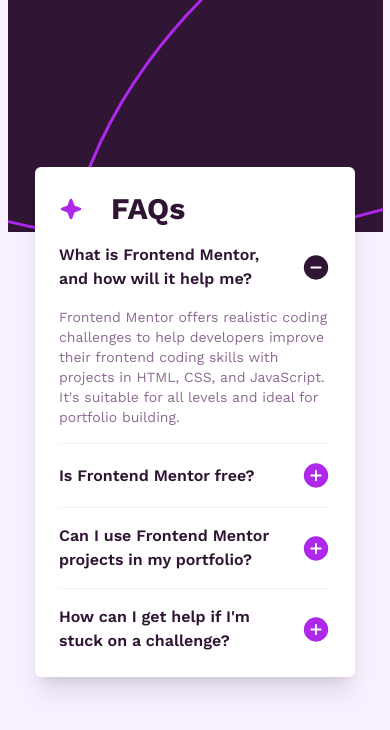
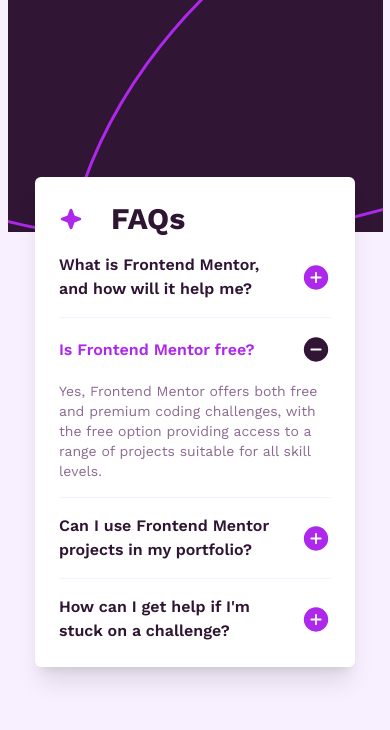
Before and after one commit to Adamskiee/accessible-faq-accordion, a website: page index.html in a window 390 px wide. Both pictures are taken after a click on the button "Is Frontend Mentor free?". Drawn offline with Linux system fonts and the light colour scheme.

Commit message:
mobile design, accessibility, and functionality

```diff
--- a/index.html
+++ b/index.html
@@ -16,38 +16,38 @@
       <img src="./build/images/icon-star.svg" alt="">
       <h1>FAQs</h1>
     </header>
-    <section class="content">
-      <article class="article" aria-expanded="false">
-        <button type="button" aria-pressed="false" class="question-btn">
+    <section class="content" id="content">
+      <article class="article">
+        <button type="button" aria-expanded="true" class="question-btn">
           <h2 class="question">What is Frontend Mentor, and how will it help me?</h2>
-          <img src="./build/images/icon-minus.svg" class="icon" alt="">
-          <img src="./build/images/icon-plus.svg" class="icon hidden" alt="">
+          <img src="./build/images/icon-minus.svg" class="icon minus-icon" alt="">
+          <img src="./build/images/icon-plus.svg" class="icon hidden plus-icon" alt="">
         </button>
-        <p class="answer" aria-live="polite">Frontend Mentor offers realistic coding challenges to help developers improve their frontend coding skills with projects in HTML, CSS, and JavaScript. It's suitable for all levels and ideal for portfolio building.</p>
+        <p class="answer" role="region">Frontend Mentor offers realistic coding challenges to help developers improve their frontend coding skills with projects in HTML, CSS, and JavaScript. It's suitable for all levels and ideal for portfolio building.</p>
       </article>
-      <article class="article" aria-expanded="true">
-        <button type="button" aria-pressed="false" class="question-btn">
+      <article class="article">
+        <button type="button" aria-expanded="false" class="question-btn">
           <h2 class="question">Is Frontend Mentor free?</h2>
-          <img src="./build/images/icon-minus.svg" class="icon hidden" alt="">
-          <img src="./build/images/icon-plus.svg" class="icon" alt="">
+          <img src="./build/images/icon-minus.svg" class="icon minus-icon hidden" alt="">
+          <img src="./build/images/icon-plus.svg" class="icon plus-icon" alt="">
         </button>
-        <p class="answer hidden" aria-live="polite">Yes, Frontend Mentor offers both free and premium coding challenges, with the free option providing access to a range of projects suitable for all skill levels.</p>
+        <p class="answer hidden" role="region">Yes, Frontend Mentor offers both free and premium coding challenges, with the free option providing access to a range of projects suitable for all skill levels.</p>
       </article>
-      <article class="article" aria-expanded="false">
-        <button type="button" aria-pressed="true" class="question-btn">
+      <article class="article">
+        <button type="button" aria-expanded="false" class="question-btn">
           <h2 class="question">Can I use Frontend Mentor projects in my portfolio?</h2>
-          <img src="./build/images/icon-minus.svg" class="icon hidden" alt="">
-          <img src="./build/images/icon-plus.svg" class="icon" alt="">
+          <img src="./build/images/icon-minus.svg" class="icon minus-icon hidden" alt="">
+          <img src="./build/images/icon-plus.svg" class="icon plus-icon" alt="">
         </button>
-        <p class="answer hidden" aria-live="polite">Yes, you can use projects completed on Frontend Mentor in your portfolio. It's an excellent way to showcase your skills to potential employers!</p>
+        <p class="answer hidden" role="region">Yes, you can use projects completed on Frontend Mentor in your portfolio. It's an excellent way to showcase your skills to potential employers!</p>
       </article>
-      <article class="article" aria-expanded="false">
-        <button type="button" aria-pressed="false" class="question-btn">
+      <article class="article">
+        <button type="button" aria-expanded="false" class="question-btn">
           <h2 class="question">How can I get help if I'm stuck on a challenge?</h2>
-          <img src="./build/images/icon-minus.svg" class="icon hidden" alt="">
-          <img src="./build/images/icon-plus.svg" class="icon" alt="">
+          <img src="./build/images/icon-minus.svg" class="icon minus-icon hidden" alt="">
+          <img src="./build/images/icon-plus.svg" class="icon plus-icon" alt="">
         </button>
-        <p class="answer hidden" aria-live="polite">The best place to get help is inside Frontend Mentor's Discord community. There's a help channel where you can ask questions and seek support from other community members.</p>
+        <p class="answer hidden" role="region">The best place to get help is inside Frontend Mentor's Discord community. There's a help channel where you can ask questions and seek support from other community members.</p>
       </article>
     </section>
   </main>
--- a/src/css/input.css
+++ b/src/css/input.css
@@ -49,17 +49,27 @@
     .header > img {
         @apply w-6 h-6;
     }
+    .article {
+        @apply flex flex-col border-b border-b-purple-100 py-4 last-of-type:border-none last-of-type:pb-0 gap-4;
+    }
+    .question-btn {
+        @apply flex items-center justify-between gap-2 outline-none;
+    }
+    .question-btn:hover .question {
+        @apply text-purple-700;
+    }
+    .question-btn:focus .question {
+        @apply text-purple-700;
+    }
+
+    /* Text Styles */
     .header > h1 {
         @apply font-bold text-3xl text-purple-950;
     }
-    .article {
-        @apply flex flex-col  border-b border-b-purple-100 py-4 last-of-type:border-none last-of-type:pb-0 gap-4;
-    }
-    .question-btn {
-        @apply flex text-start font-semibold items-center justify-between gap-2 text-purple-950;
+    .question {
+        @apply text-purple-950 font-semibold text-start;
     }
     .answer {
         @apply text-sm text-purple-600
     }
-
 }
--- a/src/js/main.js
+++ b/src/js/main.js
@@ -0,0 +1,79 @@
+class FaqAccordion {
+    constructor() {
+        this.elements = {
+            content: document.getElementById("content"),
+            articles: document.querySelectorAll(".article"),
+            icons: document.querySelectorAll(".icon"),
+            answers: document.querySelectorAll(".answer"),
+            questionBtns: document.querySelectorAll(".question-btn")
+        }
+        this.init();
+    }
+
+    init() {
+        this.updateAttributes();
+        this.bindEvents();
+    }
+
+    updateAttributes() {
+        this.elements.articles.forEach((article, i) => {
+        const btn = article.querySelector(".question-btn");
+        const question = article.querySelector(".question");
+        const answer = article.querySelector(".answer");
+
+        const qId = `question${i+1}`;
+        const aId = `answer${i+1}`;
+
+        question.id = qId;
+        answer.id = aId;
+
+        btn.setAttribute("aria-controls", aId);
+        answer.setAttribute("aria-labelledby", qId);
+        answer.setAttribute("aria-live", "polite");
+    });
+    }
+
+    bindEvents() {
+        this.elements.content.addEventListener("click", (e) => {
+            if(e.target.closest(".question-btn")) {
+                const btn = e.target.closest(".question-btn");
+
+                if(btn.getAttribute("aria-expanded") == "true") return;
+
+                this.expandArticle(btn);
+                btn.setAttribute("aria-expanded", "true");
+            }
+        })
+    }
+
+    collapseArticles() {
+        this.elements.questionBtns.forEach(btn => {
+        btn.nextElementSibling.classList.add("hidden");
+        btn.setAttribute("aria-expanded", "false")
+        this.manageIcon(
+            btn.querySelector(".plus-icon"),
+            btn.querySelector(".minus-icon"))
+        })
+    }
+
+    // Activate and deactivate specific icon
+    manageIcon(activateIcon, deactivateIcon) {
+        activateIcon.classList.remove("hidden")
+        deactivateIcon.classList.add("hidden")
+    }
+
+    expandArticle(currentBtn) {
+        this.collapseArticles();
+
+        this.manageIcon(
+            currentBtn.querySelector(".minus-icon"),
+            currentBtn.querySelector(".plus-icon")
+        )
+
+        currentBtn.nextElementSibling.classList.remove("hidden");
+    }
+}
+
+document.addEventListener("DOMContentLoaded", () => {
+    new FaqAccordion();
+})
```
Also changed, not shown: build/css/style.css.
